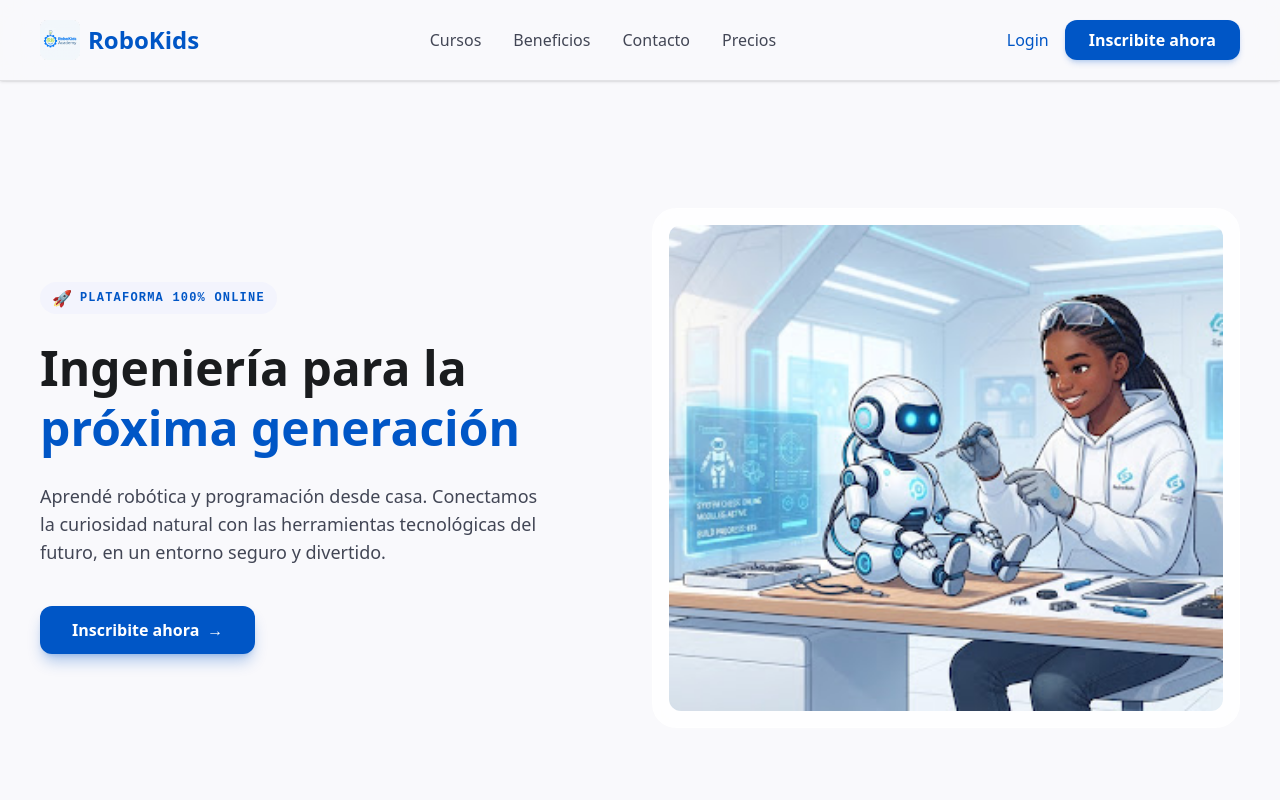
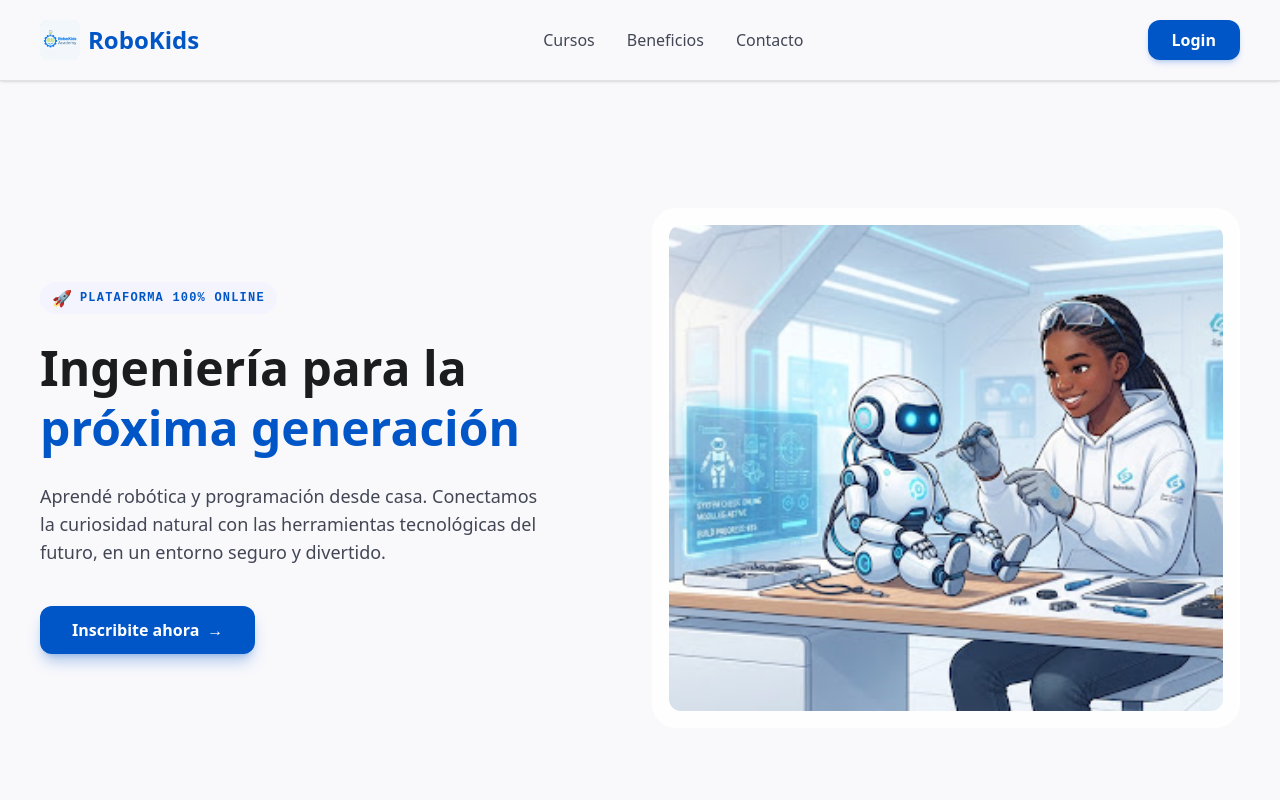
Before and after one commit to juanpi24/Sprint1-TP1-Landing, a React (Vite) app: page / in a window 1280 px wide. Shown: the top 800 px of the page. Built offline with nearby package versions, Linux system fonts and the light colour scheme.

Commit message:
correciones varias navegacion

```diff
--- a/src/components/Navbar.jsx
+++ b/src/components/Navbar.jsx
@@ -1,16 +1,19 @@
 // src/components/Navbar.jsx
-import { NAV_LINKS } from "../data/navLinks";
+import { NAV_LINKS } from '../data/navLinks';
 
 export default function Navbar() {
   return (
     //Top Navigation
     <header className="fixed top-0 z-50 w-full border-b border-surface-variant bg-surface/80 shadow-sm backdrop-blur-xl dark:border-white/10 dark:bg-dark-surface/80">
       <div className="mx-auto flex h-20 max-w-(--spacing-container-max) items-center justify-between px-margin-mobile md:px-margin-desktop">
-      {/*Brand*/}
+        {/*Brand*/}
         <a href="#" className="flex items-center gap-2">
-
-          <img alt="RoboKids Logo" className="h-10 w-10 object-contain rounded-md" src="logo.jpg"></img>
-        { /* <span className="grid h-10 w-10 place-items-center rounded-md bg-primary text-lg text-on-primary">
+          <img
+            alt="RoboKids Logo"
+            className="h-10 w-10 object-contain rounded-md"
+            src="logo.jpg"
+          ></img>
+          {/* <span className="grid h-10 w-10 place-items-center rounded-md bg-primary text-lg text-on-primary">
             🤖
           </span>*/}
           <span className="text-2xl font-extrabold text-primary">RoboKids</span>
@@ -33,16 +36,35 @@ export default function Navbar() {
         <div className="flex items-center gap-4">
           <a
             href="#login"
-            className="hidden text-primary md:inline-flex dark:text-dark-primary"
+            className="rounded-lg bg-primary px-6 py-2 font-bold text-on-primary shadow-md shadow-primary/20 transition-transform duration-200 hover:scale-105"
           >
             Login
           </a>
-          <a
-            href="#enroll"
-            className="rounded-lg bg-primary px-6 py-2 font-bold text-on-primary shadow-md shadow-primary/20 transition-transform duration-200 hover:scale-105"
-          >
-            Inscribite ahora
-          </a>
+          <details className="relative md:hidden">
+            <summary className="grid h-10 w-10 cursor-pointer list-none place-items-center rounded-md text-primary transition-colors hover:bg-primary/10 dark:text-dark-primary [&::-webkit-details-marker]:hidden">
+              <span className="text-2xl leading-none" aria-hidden="true">
+                ☰
+              </span>
+              <span className="sr-only">Abrir menú</span>
+            </summary>
+            <nav
+              aria-label="Navegación móvil"
+              className="absolute right-0 top-14 z-10 w-56 rounded-lg border border-surface-variant bg-surface p-2 shadow-lg dark:border-white/10 dark:bg-dark-surface"
+            >
+              <div className="flex flex-col gap-1">
+                {NAV_LINKS.map((link) => (
+                  <a
+                    key={link.id}
+                    href={link.href}
+                    className="rounded-md px-3 py-3 font-bold text-on-surface-variant transition-colors hover:bg-primary/10 hover:text-primary dark:text-dark-on-surface-variant"
+                  >
+                    {link.label}
+                  </a>
+                ))}
+
+              </div>
+            </nav>
+          </details>
         </div>
       </div>
     </header>
--- a/src/data/navLinks.js
+++ b/src/data/navLinks.js
@@ -3,5 +3,4 @@ export const NAV_LINKS = [
   { id: "cursos", label: "Cursos", href: "#cursos" },
   { id: "beneficios", label: "Beneficios", href: "#beneficios" },
   { id: "contacto", label: "Contacto", href: "#contacto" },
-  { id: "pricing", label: "Precios", href: "#pricing" },
 ];
--- a/src/index.css
+++ b/src/index.css
@@ -33,7 +33,7 @@
   --color-outline: #727787;
   --color-outline-variant: #c2c6d8;
 
-  --color-primary: #0056c6;
+  --color-primary: #0056c6;  /* color verde: #9ffb00*/
   --color-on-primary: #ffffff;
   --color-primary-container: #006df8;
   --color-on-primary-container: #fefcff;
```
